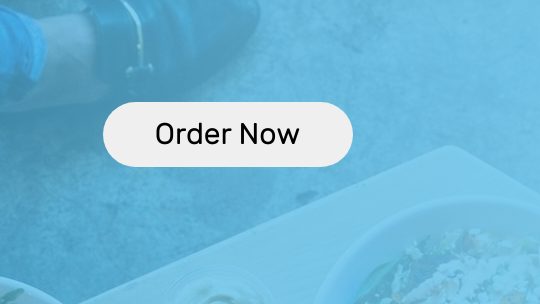
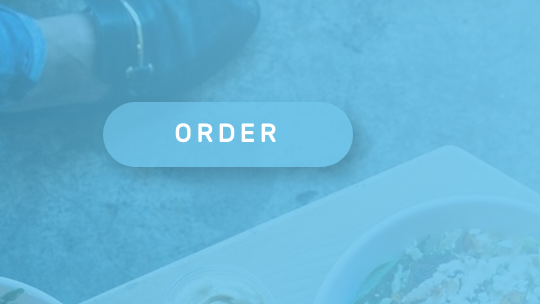
Before and after one commit to havus/jajan-gan, a plain HTML site: page index.html in a window 1280 px wide. Shown: the part 166-470 px from the top of the page, 740-1280 px from the left. Drawn offline with Linux system fonts and the light colour scheme.

Commit message:
add animation button order

```diff
--- a/assets/css/index-style.css
+++ b/assets/css/index-style.css
@@ -17,7 +17,10 @@
   font-style: normal;
 }
 
-*, body {
+*,
+*::after,
+*::before,
+body {
   padding: 0;
   margin: 0;
 }
@@ -126,20 +129,71 @@ nav li {
 }
 
 button {
+  position: relative;
   width: 250px;
   height: 65px;
   display: inline-block;
   border-radius: 40px;
   border: none;
+  cursor: pointer;
+  background-color: rgba(113,199,236,.7);
+  color: white;
+  transition: .7s;
+  box-shadow: 10px 10px 17px rgba(0, 0, 0, 0.2);
+  animation: fromTop 1s ease-in-out;
 }
-a[href], input[type='submit'], input[type='image'], label[for], select, button, .pointer {
-  cursor: pointer;
+
+button::after {
+  content: "";
+  background-color: rgba(255, 255, 255, 0.5);
+  position: absolute;
+  border-radius: 40px;
+  display: inline-block;
+  left: 50%;
+  top: 50%;
+  height: 0%;
+  width: 0%;
+  transition: .7s;
+  z-index: -1;
+}
+
+button:hover {
+  box-shadow: none;
+  color: rgba(0,80,115, .8);
+  background-color: rgba(113,199,236, 0);
+}
+
+button:hover::after {
+  height: 120%;
+  width: 120%;
+  left: -10%;
+  top: -10%;
+  transition: .5s;
+  display: inline-block;
 }
 
 .button p {
   cursor: pointer;
   font-family: 'rubikregular';
-  font-size: 30px;
+  font-size: 25px;
+  font-weight: bold;
+  letter-spacing: 5px;
+  text-transform: uppercase;
 }
 
-/* ======= */
+@keyframes fromTop {
+  0% {
+    transform: translateY(-400px);
+  }
+  80% {
+    transform: translateY(20px);
+  }
+  100% {
+    transform: translateY(0);
+  }
+}
+
+/* ======= MAIN ======= */
+#main {
+  height: 500px;
+}
--- a/index.html
+++ b/index.html
@@ -7,11 +7,7 @@
   <link rel="icon" type="image/png" href="assets/img/blue-leaf.png"/>
 </head>
 <body>
-  <!-- Jajan Gan -->
-  <!-- Login -->
-  <!-- Contact -->
-  <!-- landing page -->
-  <!-- About -->
+
   <header>
     <div class="logo">
       <img src="assets/img/blue-leaf.png" alt="us-logo">
@@ -36,10 +32,14 @@
     </div>
     <div class="button">
       <button>
-        <p>Order Now</p>
+        <p>Order</p>
       </button>
-      <!-- <input type="button"> -->
+      <!-- <a href=""></a> -->
     </div>
+  </section>
+
+  <section id="main">
+
   </section>
 </body>
 </html>
```
